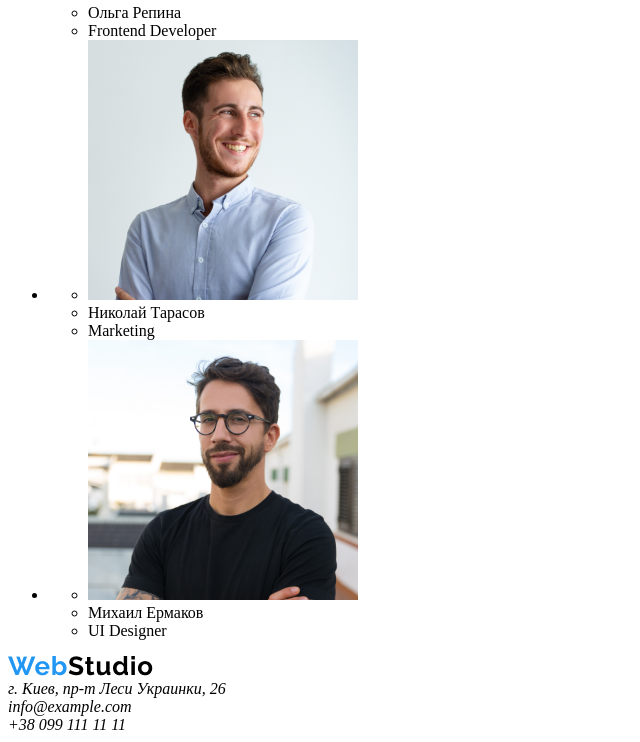
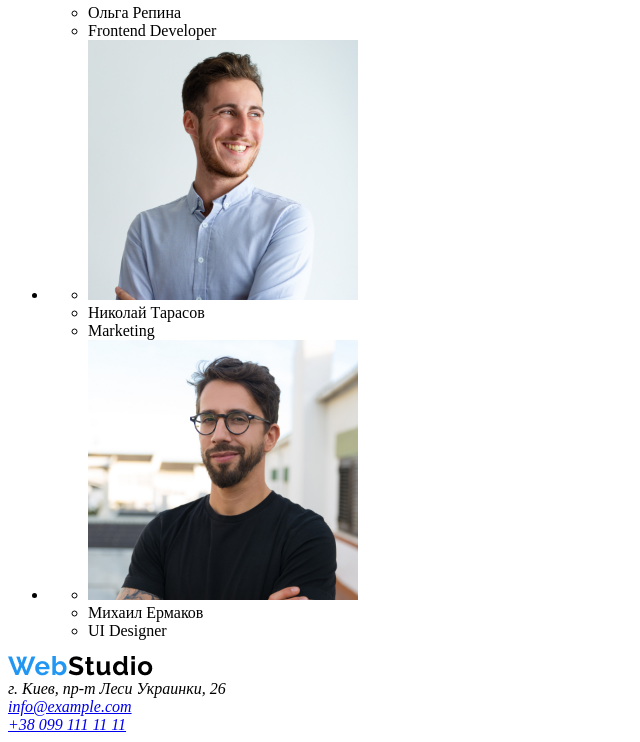
Before and after one commit to Maksym-Tykhonenko/goit-markup-hw-01, a plain HTML site: page index.html in a window 1280 px wide. Shown: the part 1949-2691 px from the top of the page, without its empty margins (0-640 px from the left). Drawn offline with Linux system fonts and the light colour scheme.

Commit message:
исправляет ошибку в футере

```diff
--- a/index.html
+++ b/index.html
@@ -111,9 +111,9 @@
      <address>
        г. Киев, пр-т Леси Украинки, 26 <br/>
 
-       <a href="info@example.com"></a>info@example.com<br/>
+       <a href="info@example.com">info@example.com</a><br/>
 
-       <a href="+380991111111"></a>+38 099 111 11 11
+       <a href="+380991111111">+38 099 111 11 11</a>
 
      </address>
 
```
